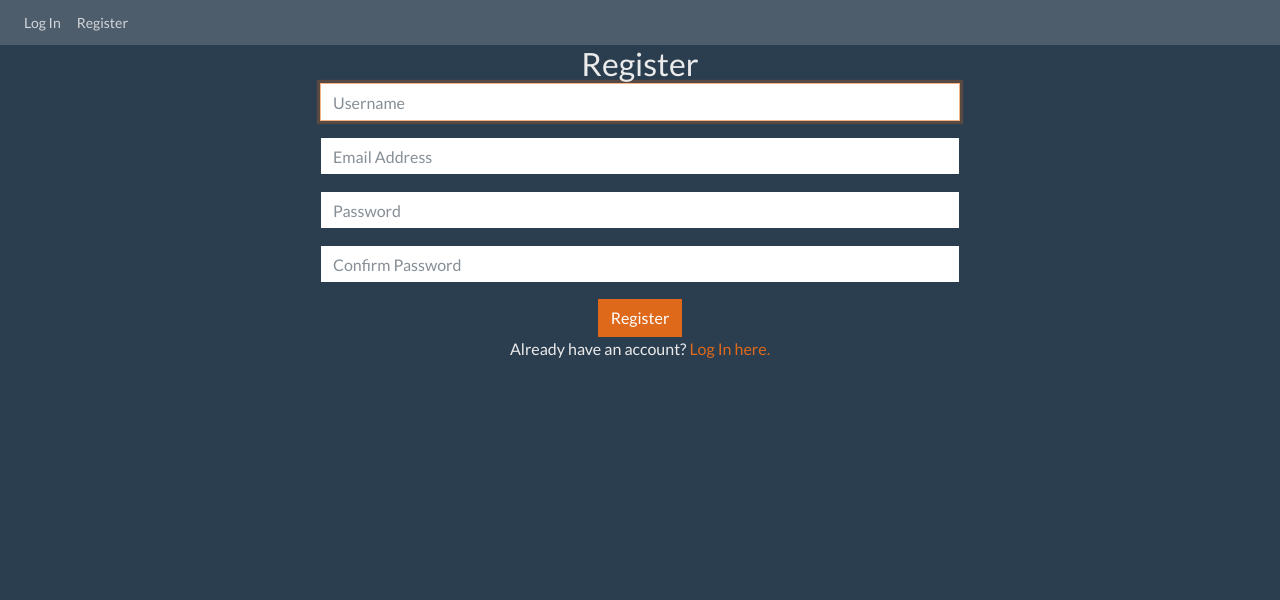
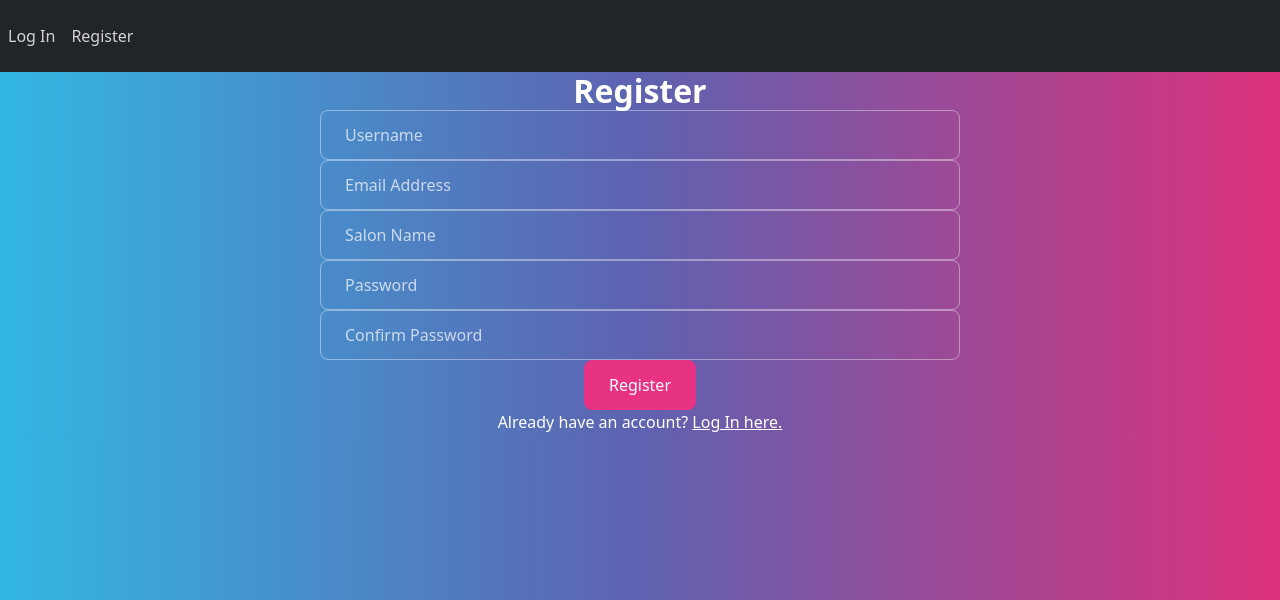
Before and after one commit to leny133/Finalproject, a Django app: page /register in a window 1280 px wide. Shown: the top 600 px of the page. Run offline with Django 3.2, Linux system fonts and the light colour scheme; some libraries are stand-ins or nearby versions.

Commit message:
index done

```diff
--- a/saloninventory/templates/saloninventory/index.html
+++ b/saloninventory/templates/saloninventory/index.html
@@ -15,11 +15,12 @@
     style="text-align: center; margin-left: auto; margin-right: auto"
   >
     <div class="text-center">
-      <figcaption class="blockquote-footer">
-        Someone famous in <cite title="Source Title">Source Title</cite>
+      <figcaption class="blockquote-header">
+        Sales of <cite title="Source Title">{{request.user.first_name}}</cite>
       </figcaption>
       <blockquote class="blockquote"></blockquote>
       {% for sale in page_obj.object_list %}
+
       <div
         class="card border-success mb-3"
         style="
@@ -29,6 +30,7 @@
           margin-right: auto;
         "
       >
+      <div class="header">{{request.user.first_name}}.</div>
         <table>
           {{sale.Sold_html|safe}}
         </table>
--- a/saloninventory/templates/saloninventory/layout.html
+++ b/saloninventory/templates/saloninventory/layout.html
@@ -18,12 +18,7 @@
     <script src="https://ajax.googleapis.com/ajax/libs/jquery/3.5.1/jquery.min.js"></script>
     <script src="https://maxcdn.bootstrapcdn.com/bootstrap/4.5.2/js/bootstrap.min.js"></script>
 
-    <link
-      rel="stylesheet"
-      href="https://cdn.jsdelivr.net/npm/bootswatch@4.5.2/dist/superhero/bootstrap.min.css"
-      integrity="sha384-HnTY+mLT0stQlOwD3wcAzSVAZbrBp141qwfR4WfTqVQKSgmcgzk+oP0ieIyrxiFO"
-      crossorigin="anonymous"
-    />
+    <link rel="stylesheet" type="text/css" href="https://bootswatch.com/5/quartz/bootstrap.min.css">
 
     <link rel="stylesheet" href="{% static 'saloninventory/styles.css' %}" />
   </head>
--- a/saloninventory/templates/saloninventory/register.html
+++ b/saloninventory/templates/saloninventory/register.html
@@ -33,6 +33,16 @@
   <div class="form-group">
     <input
       class="form-control"
+      autofocus
+      type="text"
+      name="salon_name"
+      placeholder="Salon Name"
+      required
+    />
+  </div>
+  <div class="form-group">
+    <input
+      class="form-control"
       type="password"
       name="password"
       placeholder="Password"
--- a/saloninventory/views.py
+++ b/saloninventory/views.py
@@ -31,7 +31,7 @@ def register(request):
     if request.method == "POST":
         username = request.POST["username"]
         email = request.POST["email"]
-
+        salonName = request.POST["salon_name"]
         # Ensure password matches confirmation
         password = request.POST["password"]
         confirmation = request.POST["confirmation"]
@@ -42,7 +42,7 @@ def register(request):
 
         # Attempt to create new user
         try:
-            user = User.objects.create_user(username, email, password)
+            user = User.objects.create_user(username, email, password, first_name=salonName)
             user.save()
 
         except IntegrityError:
@@ -96,7 +96,7 @@ def Sales_api(request):
 def Sales_pag(request):
     my_sales = Sale.objects.filter(sales_person=request.user)
     my_sales = my_sales.order_by("-timestamp").all()
-    paginator = Paginator([my_sale.serialize() for my_sale in my_sales], 10)
+    paginator = Paginator([my_sale.serialize() for my_sale in my_sales], 5)
     page_number = request.GET.get('page')
     page_obj = paginator.get_page(page_number)
     return render(request, "saloninventory/index.html", {'page_obj': page_obj})
```
Also changed, not shown: db.sqlite3, saloncalc/urls.py (line endings or trailing spaces).
